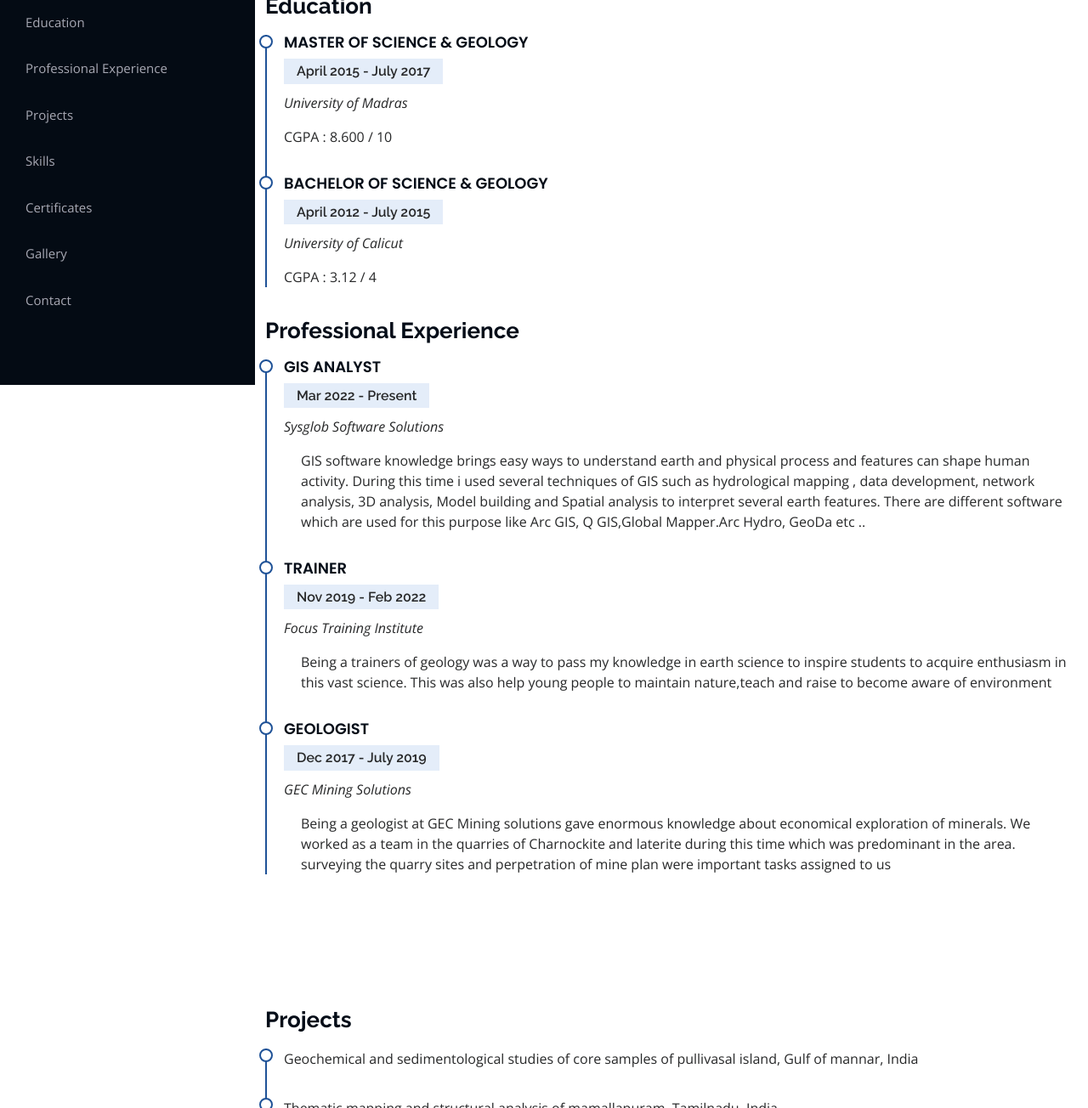
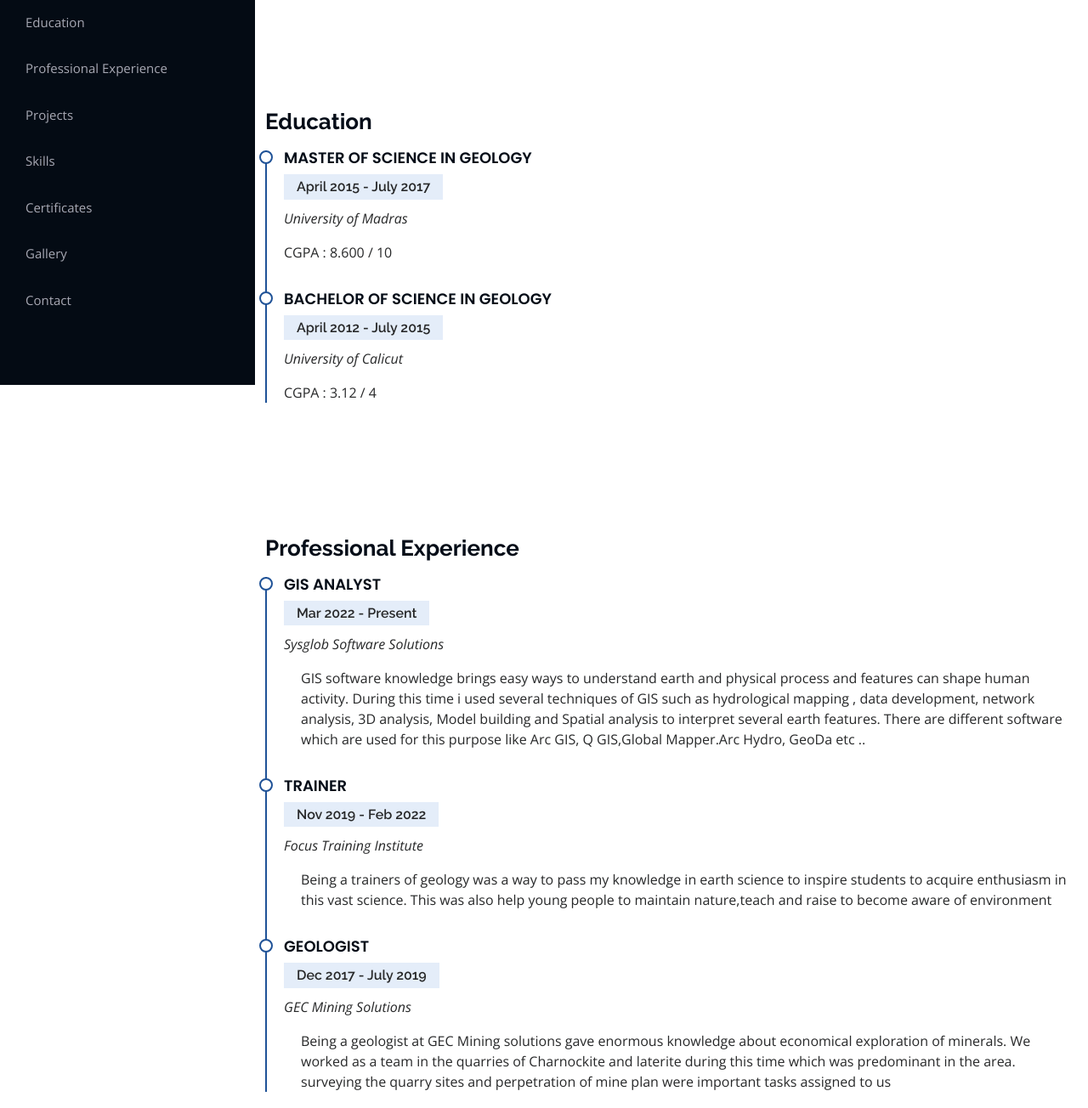
Before and after one commit to mcodevpltd/aflahch-cv, a plain HTML site: page index.html in a window 1280 px wide. Shown: the part 347-1651 px from the top of the page at 85% size. Drawn offline with nearby package versions, Linux system fonts and the light colour scheme.

Commit message:
changed education and personal expirence is two section

```diff
--- a/index.html
+++ b/index.html
@@ -129,16 +129,33 @@
                   <li>aflahch58@gmail.com</li>
                 </ul>
               </div>
+            </div>
+
+          </div>
+
+
+
+
+        </div>
+      </section>
+      <!-- End Resume Section -->
+
+
+        <!-- ======= Education Section ======= -->
+        <section id="education" class="resume">
+          <div class="container">
+            <div class="row">
+              <div class="col-lg" data-aos="fade-up">
 
                 <h3 class="resume-title">Education</h3>
                 <div class="resume-item">
-                <h4>Master of Science &amp; Geology</h4>
+                  <h4>Master of Science In Geology</h4>
                   <h5>April 2015 - July 2017</h5>
                   <p><em>University of Madras</em></p>
                   <p>CGPA : 8.600 / 10</p>
                 </div>
                 <div class="resume-item">
-                <h4>Bachelor of Science &amp; Geology</h4>
+                  <h4>Bachelor of Science In Geology</h4>
                   <h5>April 2012 - July 2015</h5>
                   <p><em>University of Calicut</em></p>
                   <p>CGPA : 3.12 / 4</p>
@@ -148,7 +165,16 @@
             </div>
 
 
-          <!-- second div for test -->
+          </div>
+        </section>
+        <!-- End Education Section -->
+
+
+
+        <!-- ======= Personal experience Section ======= -->
+        <section id="personal-expirence" class="resume">
+          <div class="container">
+            <!-- second div for Personal Expirence -->
           <div class="row">
 
             <div class="col-lg" data-aos="fade-up" data-aos-delay="100">
@@ -203,14 +229,13 @@
 
 
           </div>
+          <!-- end Personal Expirence div -->
 
 
-          <!-- end second div -->
+
           </div>
         </section>
-      <!-- End Resume Section -->
-
-
+        <!-- End Education Section -->
 
         <!-- ======= Projecrs Section ======= -->
         <section id="projects" class="resume" >
```
Lines whose indentation alone changed are shown as unchanged.
